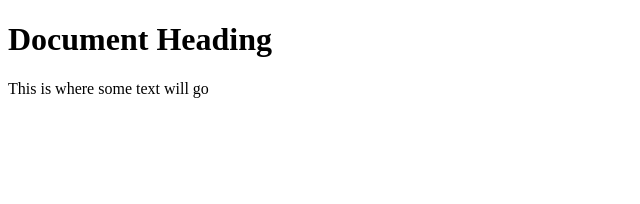
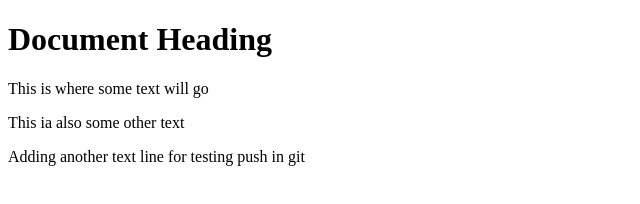
Before and after one commit to Jamey-Hernandez/new-repo, a plain HTML site: page index.html in a window 1280 px wide. Shown: the whole page, without its empty margins (0-640 px from the left). Drawn offline with Linux system fonts and the light colour scheme.

Commit message:
add new text

```diff
--- a/index.html
+++ b/index.html
@@ -8,5 +8,7 @@
   <body>
     <h1>Document Heading</h1>
     <p>This is where some text will go</p>
+    <p>This ia also some other text</p>
+    <p>Adding another text line for testing push in git</p>
   </body>
 </html>
```
